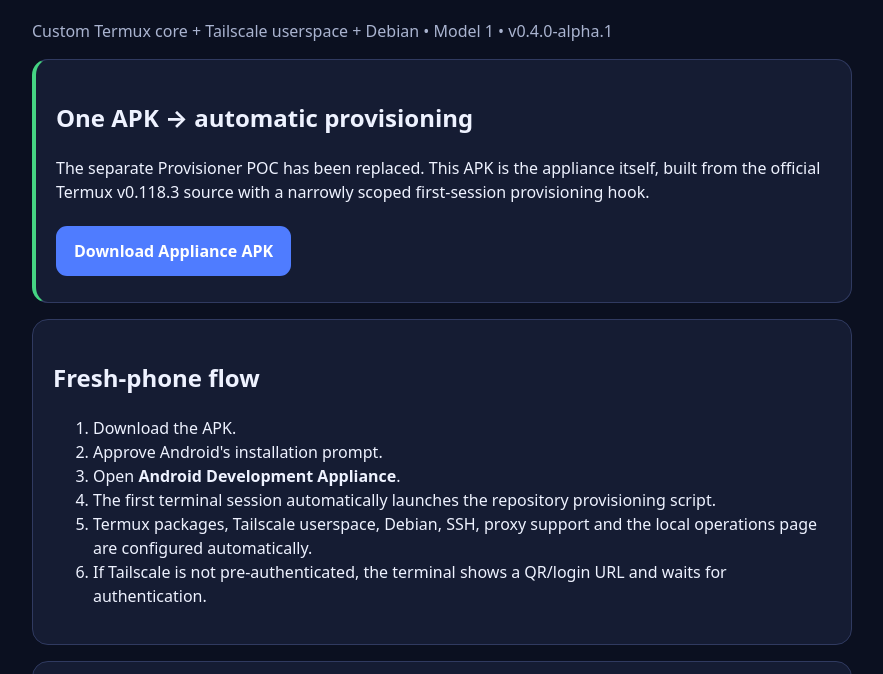
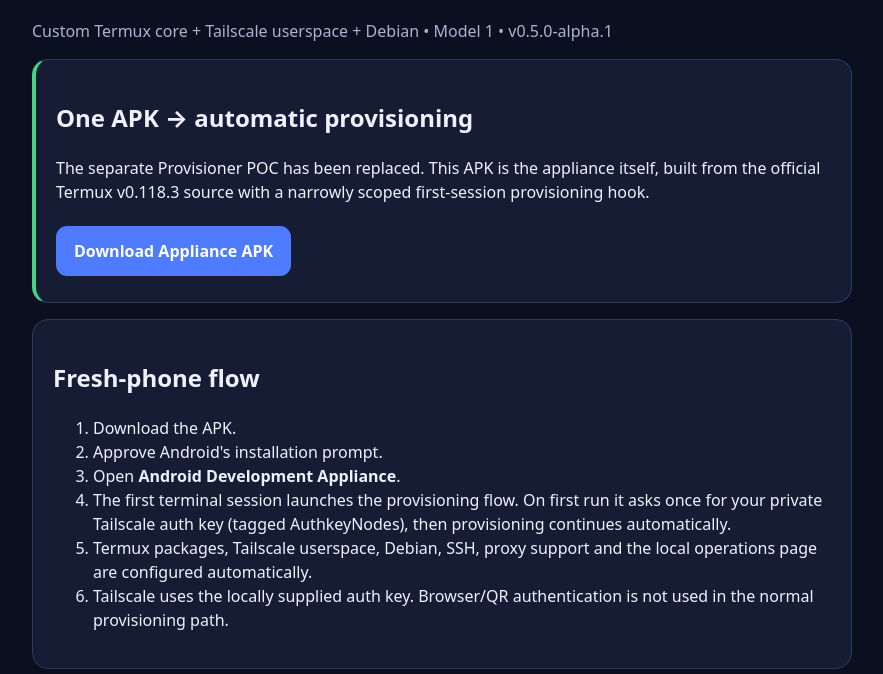
Before and after one commit to arunramakantsingh-coder/turmux-tailscal-debian, a plain HTML site: page site/index.html in a window 1280 px wide. Shown: the part 94-768 px from the top of the page, without its empty margins (198-1081 px from the left). Drawn offline with Linux system fonts and the light colour scheme.

Commit message:
v0.5: update provisioning instructions

```diff
--- a/site/index.html
+++ b/site/index.html
@@ -13,12 +13,12 @@
 </head>
 <body>
 <h1>Android Development Appliance</h1>
-<div class="muted">Custom Termux core + Tailscale userspace + Debian • Model 1 • v0.4.0-alpha.1</div>
+<div class="muted">Custom Termux core + Tailscale userspace + Debian • Model 1 • v0.5.0-alpha.1</div>
 
 <div class="card ok">
 <h2>One APK → automatic provisioning</h2>
 <p>The separate Provisioner POC has been replaced. This APK is the appliance itself, built from the official Termux v0.118.3 source with a narrowly scoped first-session provisioning hook.</p>
-<a class="btn" href="./android-development-appliance-v0.4.0-alpha.1.apk">Download Appliance APK</a>
+<a class="btn" href="./android-development-appliance-v0.5.0-alpha.1.apk">Download Appliance APK</a>
 </div>
 
 <div class="card">
@@ -27,9 +27,9 @@
 <li>Download the APK.</li>
 <li>Approve Android's installation prompt.</li>
 <li>Open <b>Android Development Appliance</b>.</li>
-<li>The first terminal session automatically launches the repository provisioning script.</li>
+<li>The first terminal session launches the provisioning flow. On first run it asks once for your private Tailscale auth key (tagged AuthkeyNodes), then provisioning continues automatically.</li>
 <li>Termux packages, Tailscale userspace, Debian, SSH, proxy support and the local operations page are configured automatically.</li>
-<li>If Tailscale is not pre-authenticated, the terminal shows a QR/login URL and waits for authentication.</li>
+<li>Tailscale uses the locally supplied auth key. Browser/QR authentication is not used in the normal provisioning path.</li>
 </ol>
 </div>
 
@@ -51,7 +51,7 @@
 
 <div class="card">
 <h2>Security</h2>
-<p>No Tailscale auth key or SSH password is embedded in this public page or repository. SSH passwords are generated locally on the device. Use a short-lived, pre-approved Tailscale auth key only through a private provisioning mechanism if you need unattended authentication.</p>
+<p>No Tailscale auth key or SSH password is embedded in this public page or repository. SSH passwords are generated locally on the device. The Tailscale auth key is entered once locally, stored with mode 600, and deleted after successful authentication. It is never embedded in this public repository, Pages site, or APK.</p>
 </div>
 </body>
 </html>
```
